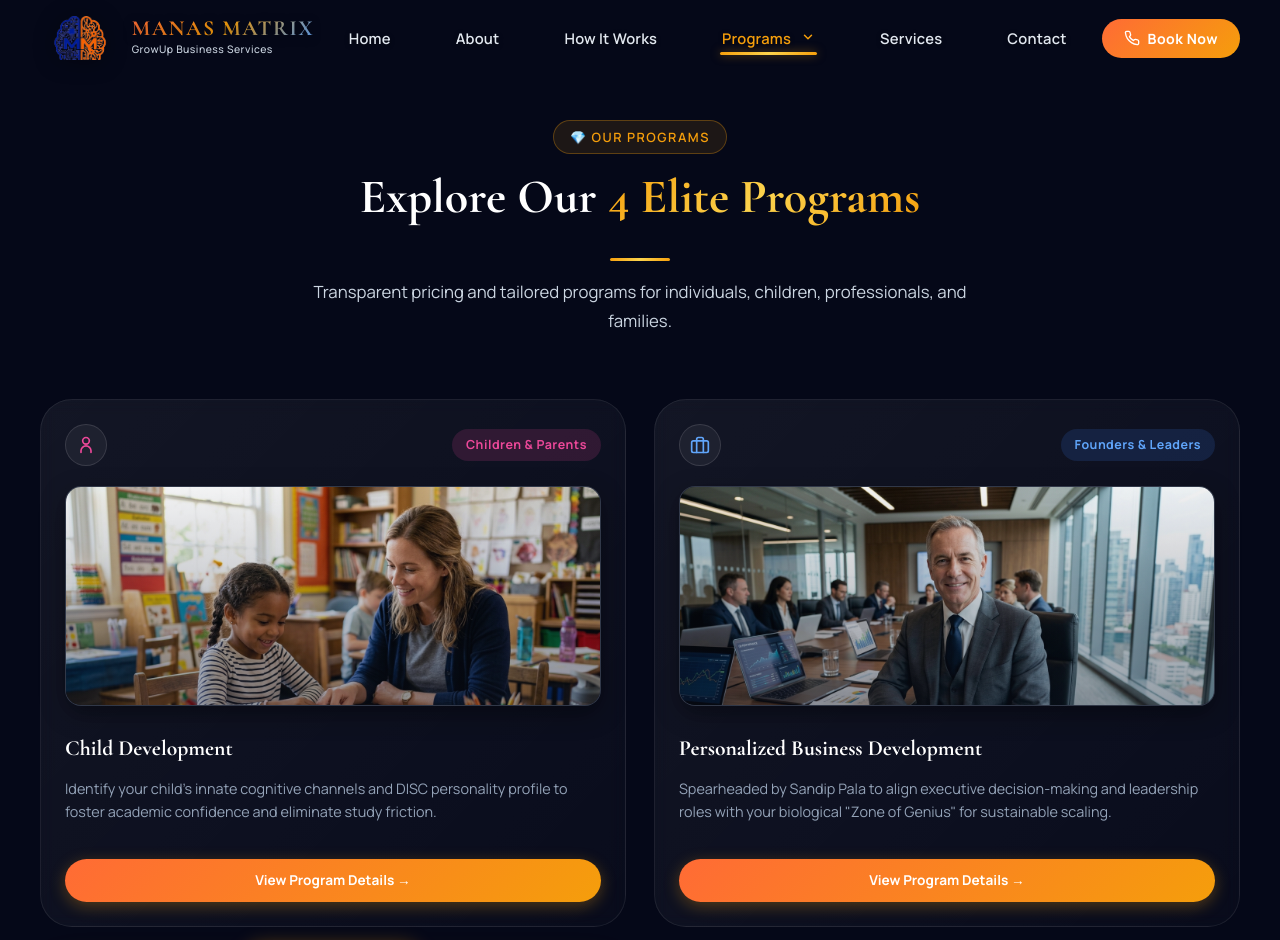
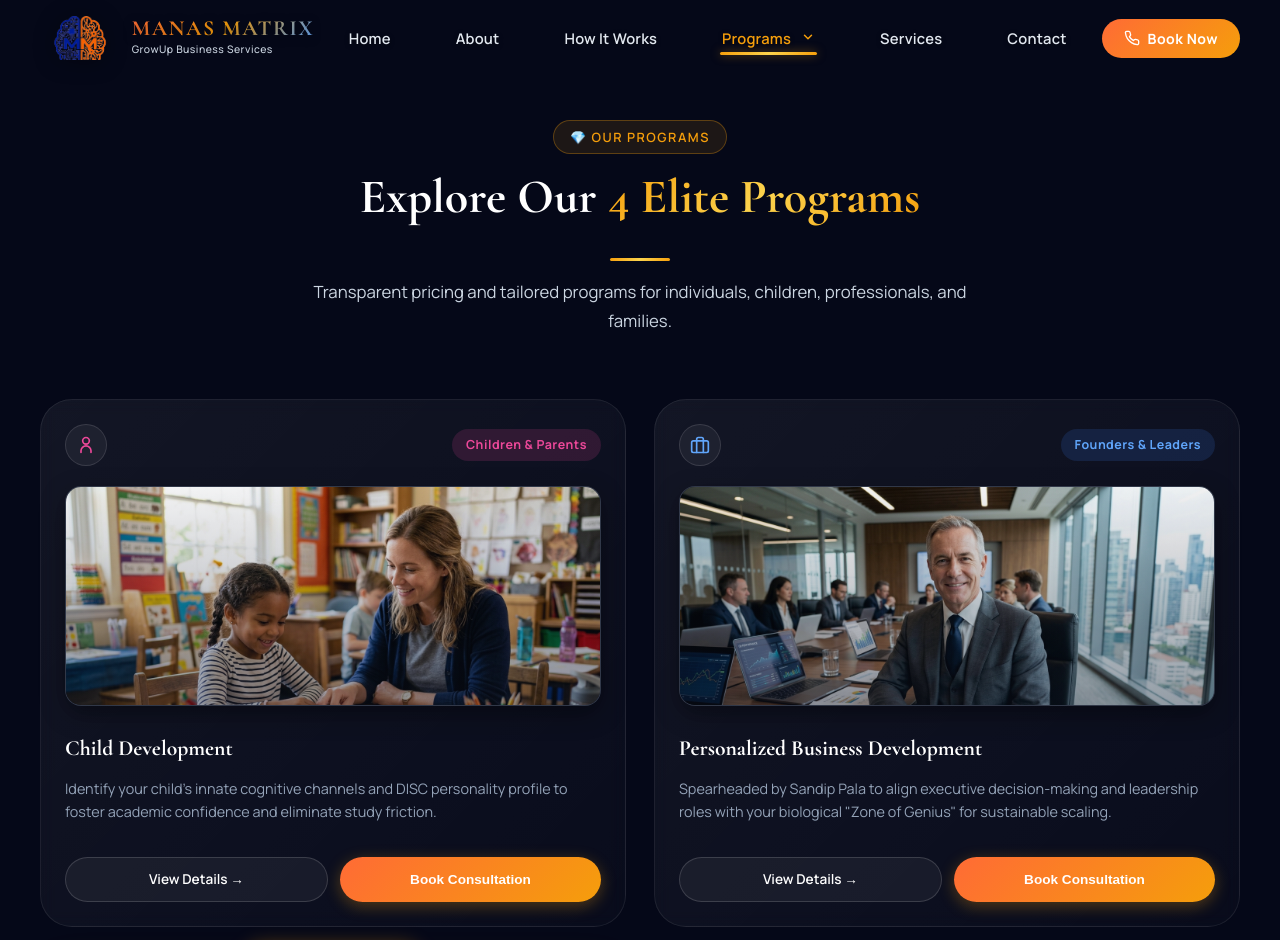
Before and after one commit to fuertenitesh-sys/ManasMatrix_Latest, a React (Vite) app: page /programs in a window 1280 px wide. Shown: the top 940 px of the page. Built offline with nearby package versions, Linux system fonts and the light colour scheme.

Commit message:
Restore original program cards layout with dual View Details and Book Consultation buttons

```diff
--- a/src/components/Programs/ProgramsGrid.jsx
+++ b/src/components/Programs/ProgramsGrid.jsx
@@ -92,20 +92,27 @@ const ProgramsGrid = () => {
             <h3 className="programs__title">{program.title}</h3>
             <p className="programs__short-desc">{program.shortDesc}</p>
 
-            {/* Single Prominent Action Button: View Program Details */}
-            <div className="programs__card-actions" style={{ paddingTop: '16px' }}>
+            {/* Action Buttons: View Details & Book Consultation */}
+            <div className="programs__card-actions">
               <Link
                 to={program.detailPath}
-                className="programs__card-btn-primary"
-                style={{ width: '100%', textDecoration: 'none', textAlign: 'center', justifyContent: 'center' }}
+                className="programs__card-btn-secondary"
                 onClick={() => {
                   window.scrollTo(0, 0);
                   document.documentElement.scrollTop = 0;
                   document.body.scrollTop = 0;
                 }}
               >
-                View Program Details &rarr;
+                View Details &rarr;
               </Link>
+              <button
+                className="programs__card-btn-primary"
+                onClick={() => {
+                  window.dispatchEvent(new CustomEvent('open-booking-modal', { detail: { service: program.id } }));
+                }}
+              >
+                Book Consultation
+              </button>
             </div>
           </div>
         ))}
```
